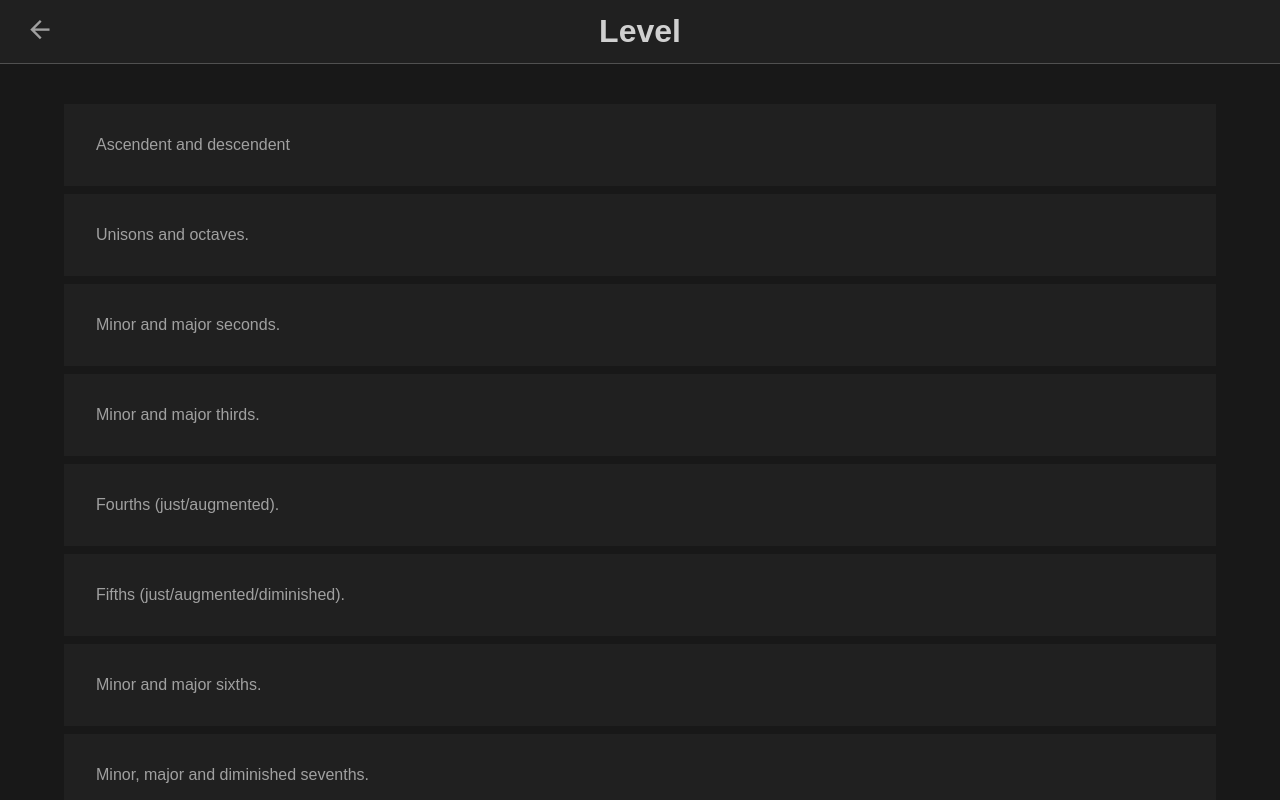
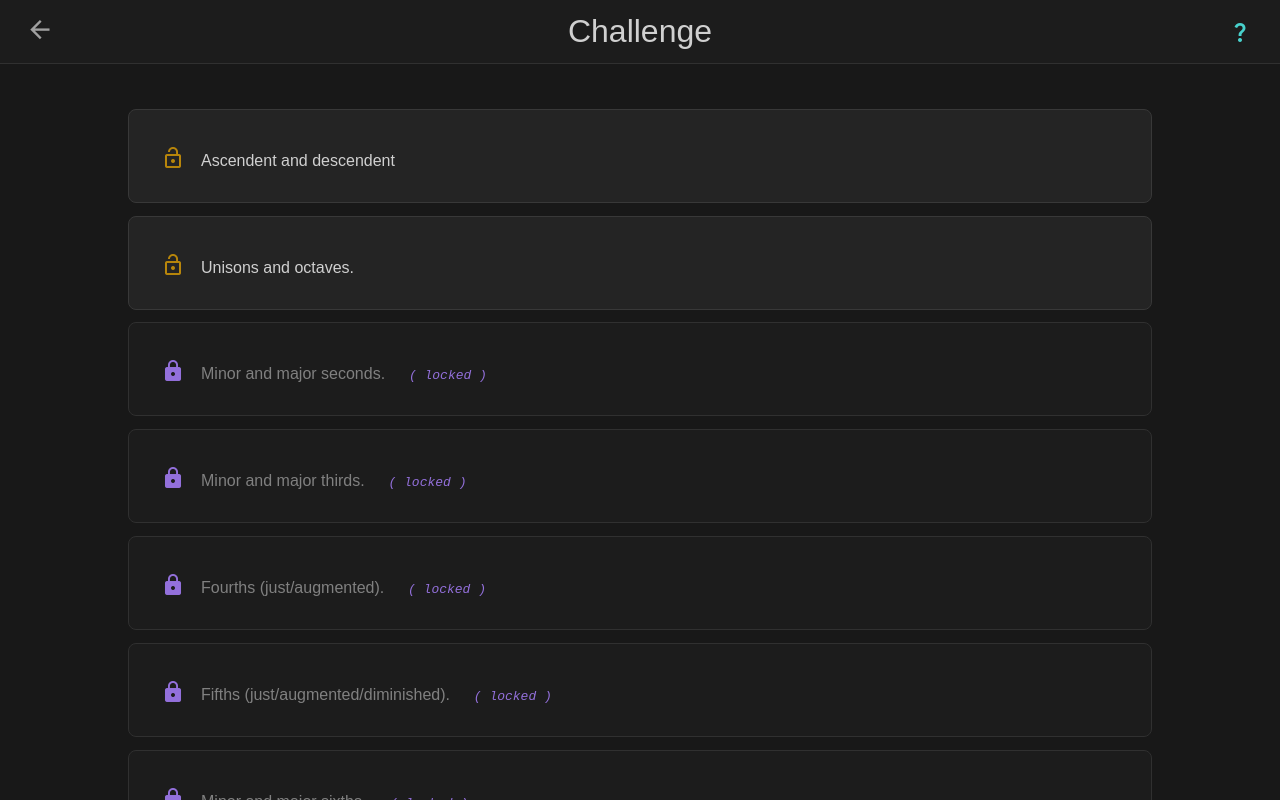
Before and after one commit to mec-nyan/hear-me-out, a React (Vite) app: page /levels in a window 1280 px wide. Built offline with nearby package versions, Linux system fonts and the light colour scheme.

Commit message:
Add locked levels/challenges and minimal styling.

```diff
--- a/src/Chooser.css
+++ b/src/Chooser.css
@@ -1,11 +1,11 @@
-.levels {
+.challenges {
   width: 100%;
   height: 100%;
   display: flex;
   flex-direction: column;
   /* justify-content: space-between; */
   align-items: center;
-  overflow: scroll;
+  overflow: hidden;
 }
 
 .top-nav {
@@ -17,8 +17,9 @@
   min-height: 56px;
   align-items: center;
   justify-items: center;
-  background-color: #202020;
-  border-bottom: 1px solid #505050;
+  /* TODO: extract to variables. Maybe use sass. */
+  background-color: #1c1c1c;
+  border-bottom: 1px solid #303030;
 }
 
 @media (min-width: 600px) {
@@ -31,6 +32,7 @@
 
 h1 {
   color: #d0d0d0;
+  font-weight: normal;
 }
 
 .icon-left {
@@ -38,15 +40,47 @@ h1 {
   font-size: 1.8rem;
 }
 
-.lvl-group {
+.challenge-group {
   width: 100%;
+  height: 100%;
   padding-top: 2rem;
+  overflow: scroll;
 }
 
-.lvl {
-  background-color: #202020;
+.challenge {
+  border-radius: 8px;
+  background-color: #242424;
   padding: 2rem;
-  margin: 0.5rem 5%;
-  width: 90%;
-  color: #a0a0a0;
+  margin: 0.8rem 10%;
+  width: 80%;
+  color: #d0d0d0;
+  border: 1px solid #383838;
 }
+
+.locked {
+  color: #808080;
+  background-color: #1c1c1c;
+  border: 1px solid #303030;
+}
+
+.icon-locked,
+.icon-unlocked {
+  transform: translateY(4px);
+  margin-right: 1rem;
+  color: mediumpurple;
+}
+
+.icon-unlocked {
+  color: darkgoldenrod;
+}
+
+.locked-hint {
+  margin-left: 1rem;
+  font-style: italic;
+  color: mediumpurple;
+  font-family: monospace;
+}
+
+.help-icon {
+  color: mediumturquoise;
+}
--- a/src/Chooser.tsx
+++ b/src/Chooser.tsx
@@ -8,39 +8,56 @@
 import { Link } from "react-router"
 import './Chooser.css'
 
+// TODO: This will live on its own file/module.
+interface Challenge {
+  locked: boolean
+  title: string
+}
+
 // These levels are just an exmaple.  It needs to be refined.
 export default function Chooser() {
   const levels = [
-    'Ascendent and descendent',
-    'Unisons and octaves.',
-    'Minor and major seconds.',
-    'Minor and major thirds.',
-    'Fourths (just/augmented).',
-    'Fifths (just/augmented/diminished).',
-    'Minor and major sixths.',
-    'Minor, major and diminished sevenths.',
-    'Fourths and fifths',
-    'Sixths and thirds',
-    'Seconds and sevenths',
+    { locked: false, title: 'Ascendent and descendent'},
+    { locked: false, title: 'Unisons and octaves.'},
+    { locked: true, title: 'Minor and major seconds.'},
+    { locked: true, title: 'Minor and major thirds.'},
+    { locked: true, title: 'Fourths (just/augmented).'},
+    { locked: true, title: 'Fifths (just/augmented/diminished).'},
+    { locked: true, title: 'Minor and major sixths.'},
+    { locked: true, title: 'Minor, major and diminished sevenths.'},
+    { locked: true, title: 'Fourths and fifths'},
+    { locked: true, title: 'Sixths and thirds'},
+    { locked: true, title: 'Seconds and sevenths'},
   ]
 
-  const levelDivs = levels.map((lvl) => {
-    // TODO: Add an overlay div with a 'blocked' icon (i.e.  ) and make the item greyed out
-    // for the locked levels.
-    return <div className='lvl'>{lvl}</div>
+  const levelDivs = levels.map((challenge) => {
+    return (
+      challenge.locked
+      ?
+      <div className='challenge locked'>
+        <span className='icon-locked material-icons'>lock</span>
+        <span className='challenge-title'>{challenge.title}</span>
+        <span className='locked-hint'> ( locked )</span>
+      </div>
+      :
+      <div className='challenge unlocked'>
+        <span className='icon-unlocked material-icons'>lock_open</span>
+        <span className='challenge-title'>{challenge.title}</span>
+      </div>
+    )
   })
 
   return (
-    <div className='levels'>
+    <div className='challenges'>
       <div className='top-nav'>
-        {/* TODO: Add icons. */}
         <Link to='/'>
           <span className='icon-left material-icons'>arrow_back</span>
         </Link>
-        <h1>Level</h1>
+        <h1>Challenge</h1>
+        <span className='help-icon material-icons'>question_mark</span>
       </div>
 
-      <div className='lvl-group'>
+      <div className='challenge-group'>
         {levelDivs}
       </div>
 
```
